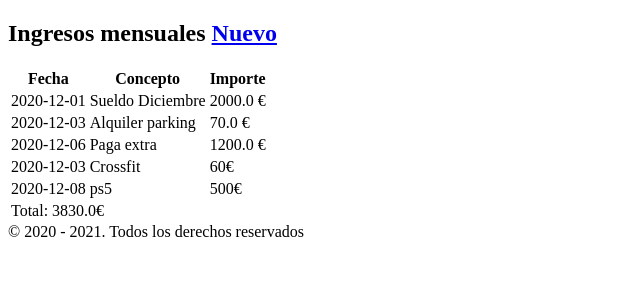
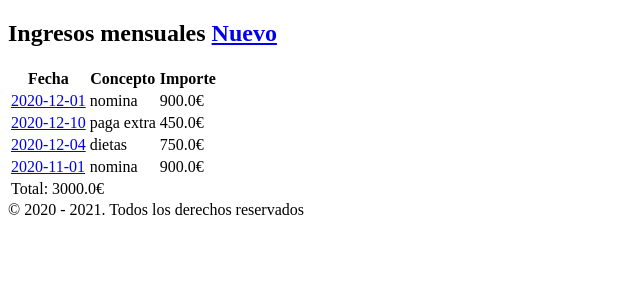
Before and after one commit to evil-wombat/flask_movements, a Flask app: page / in a window 1280 px wide. Shown: the part 34-334 px from the top of the page, without its empty margins (0-640 px from the left). Run offline with Flask 2, Linux system fonts and the light colour scheme; data comes from the database, SQL or seed files in the repository; both versions use the stored data as it was after the commit.

Commit message:
Iniciandonos con SQLlite

```diff
--- a/movements/data/Database.csv
+++ /dev/null
@@ -1,5 +0,0 @@
-2020-12-01, Sueldo Diciembre, 2000.0
-2020-12-03, Alquiler parking, 70.0
-2020-12-06, Paga extra, 1200.0
-2020-12-03,Crossfit,60
-2020-12-08,ps5,500
--- a/movements/templates/alta.html
+++ b/movements/templates/alta.html
@@ -15,8 +15,8 @@
         </div>
 
        <div class='field'>
-        <label for='cantidad'>Cantidad:</label>
-        <input type='number' name='cantidad' step="0.01">
+            <label for='cantidad'>Cantidad:</label>
+            <input type='number' name='cantidad' step="0.01">
        </div>
        <div class='field'>
            <input type='submit' value='Aceptar'>
--- a/movements/templates/movement_list.html
+++ b/movements/templates/movement_list.html
@@ -12,7 +12,7 @@
         </tr>
     {% for registro in datos %}
         <tr>
-            <td>{{ registro[0] }}</td>
+            <td><a href='modifica/{{ registro[3] }}'>{{ registro[0] }}</a></td>
             <td>{{ registro[1] }}</td>
             <td>{{ registro[2] }}€</td>
         </tr>
--- a/movements/views.py
+++ b/movements/views.py
@@ -1,27 +1,61 @@
 from movements import app
 from flask import render_template, request, url_for, redirect
 import csv
+import sqlite3
 
 @app.route('/')
 def lista_ingresos ():
+   conn = sqlite3.connect ('movements/data/database.db') #Conectamos nuestro programa con SQLite
+   c = conn.cursor()
+
+   c.execute ('SELECT fecha, concepto, cantidad, id FROM movements')
+
+   '''
    fIngresos = open ('movements/data/database.csv', 'r')
    csvReader= csv.reader(fIngresos, delimiter=',', quotechar= '"')
    ingresos = list (csvReader)
+   '''
+   ingresos = c.fetchall()
+
+
    suma = 0
    for ingreso in ingresos:
       suma += float(ingreso[2])
 
-   print (ingresos)
+   conn.close()
 
    return render_template ('movement_list.html', datos=ingresos, total = suma)
 
 @app.route('/creaalta', methods= ['GET', 'POST'])
 def nuevoIngreso ():
    if request.method == 'POST':
+
+      conn = sqlite3.connect ('movements/data/database.db')
+      c = conn.cursor()
+
+      c.execute ('INSERT INTO movements (cantidad, concepto, fecha) VALUES (?, ?, ?);',
+               (
+                  float(request.form.get('cantidad')),
+                  request.form.get('concepto'),
+                  request.form.get('fecha')
+               )
+            )
+
+      conn.commit()
+      conn.close()
+      return redirect(url_for('lista_ingresos'))
+
+      '''
       fIngresos = open ('movements/data/database.csv', 'a', newline='')
       csWriter = csv.writer(fIngresos, delimiter=',', quotechar='"')
       csWriter.writerow([request.form.get('fecha'), request.form.get('concepto'), request.form.get('cantidad')])
-      return redirect(url_for('lista_ingresos'))
-
+      '''
 
    return render_template ('alta.html')
+
+@app.route('/modifica/<id>', methods = ['GET', 'POST'])
+def modifica_ingreso(id):
+   '''
+   1. consulta el movimiento por id
+   2. render_template (modifica.html, movimiento = resultado de la consulta anterior)
+   '''
```
Also changed, not shown: movements/data/database.db (added), 3 other files.
